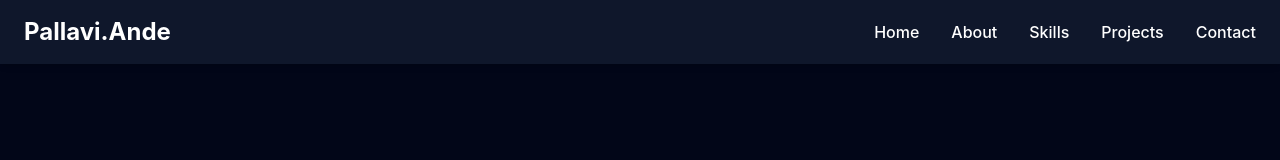
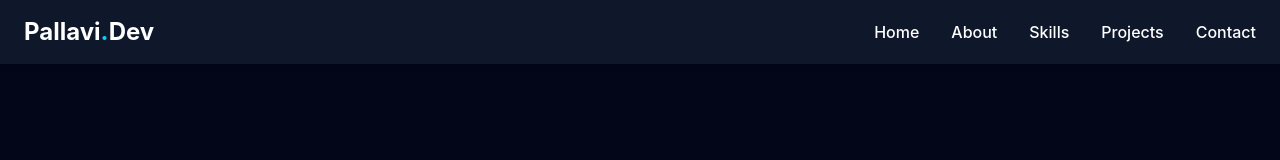
Before and after one commit to Pallavi-A-12/pallavi-portfolio, a React (Vite) app: page / in a window 1280 px wide. Shown: the top 160 px of the page. Built offline with nearby package versions, Linux system fonts and the light colour scheme.

Commit message:
projects section updated

```diff
--- a/src/components/Navbar.jsx
+++ b/src/components/Navbar.jsx
@@ -3,7 +3,7 @@ function Navbar() {
         <nav className="fixed top-0 w-full bg-slate-900 text-white shadow-md z-50">
             <div className="max-w-7xl mx-auto px-6 py-4 flex justify-between items-center">
                 <h1 className="text-2xl font-bold">
-                    Pallavi.Ande
+                    Pallavi<span className="text-cyan-400">.</span>Dev
                 </h1>
                 <ul className="hidden md:flex gap-8 font-medium">
                     <li>
--- a/src/components/Projects.jsx
+++ b/src/components/Projects.jsx
@@ -22,6 +22,13 @@ function Projects() {
             tech:"React.js, JavaScript (ES6+), Open-Meteo API, Tailwind CSS, Vite, Responsive Design",
             github:"https://github.com/Pallavi-A-12/weather-app"
         },
+        {
+            title: "Personal Portfolio",
+            description:
+            "Developed a modern responsive portfolio website featuring React, Tailwind CSS, project showcase, skills section, and contact form.",
+            tech:"React, Tailwind CSS, Vite, EmailJS, JavaScript",
+            github:"https://github.com/Pallavi-A-12/pallavi-portfolio"
+        }
     ];
     return (
         <section id="projects"
```
